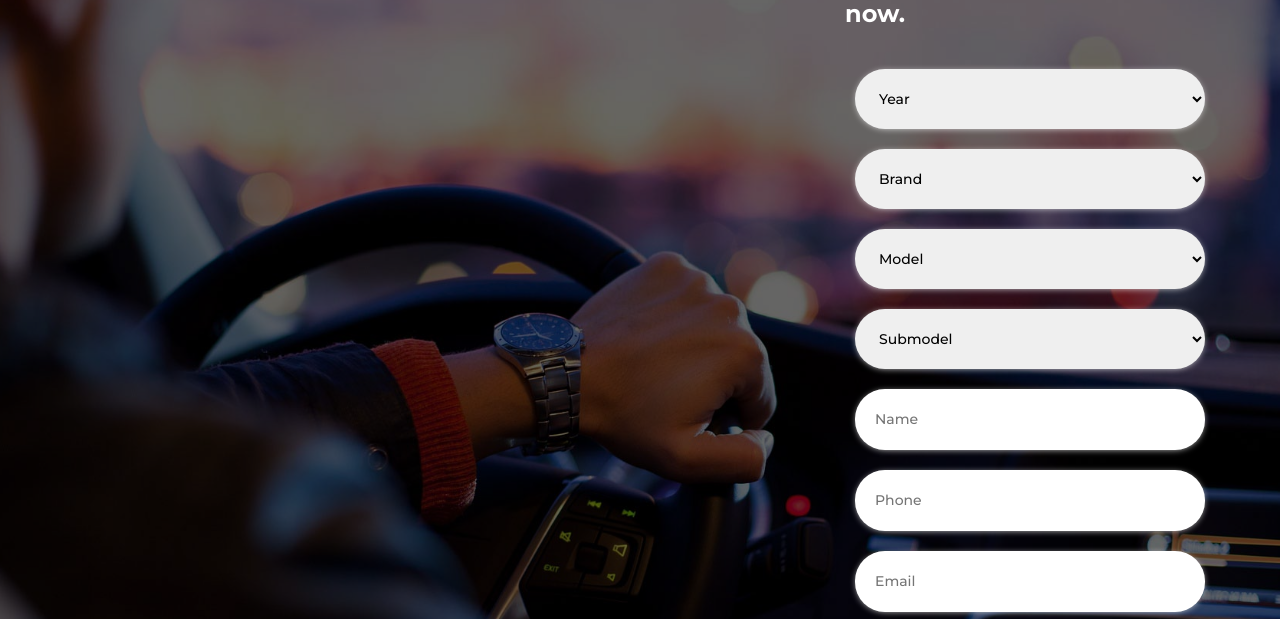
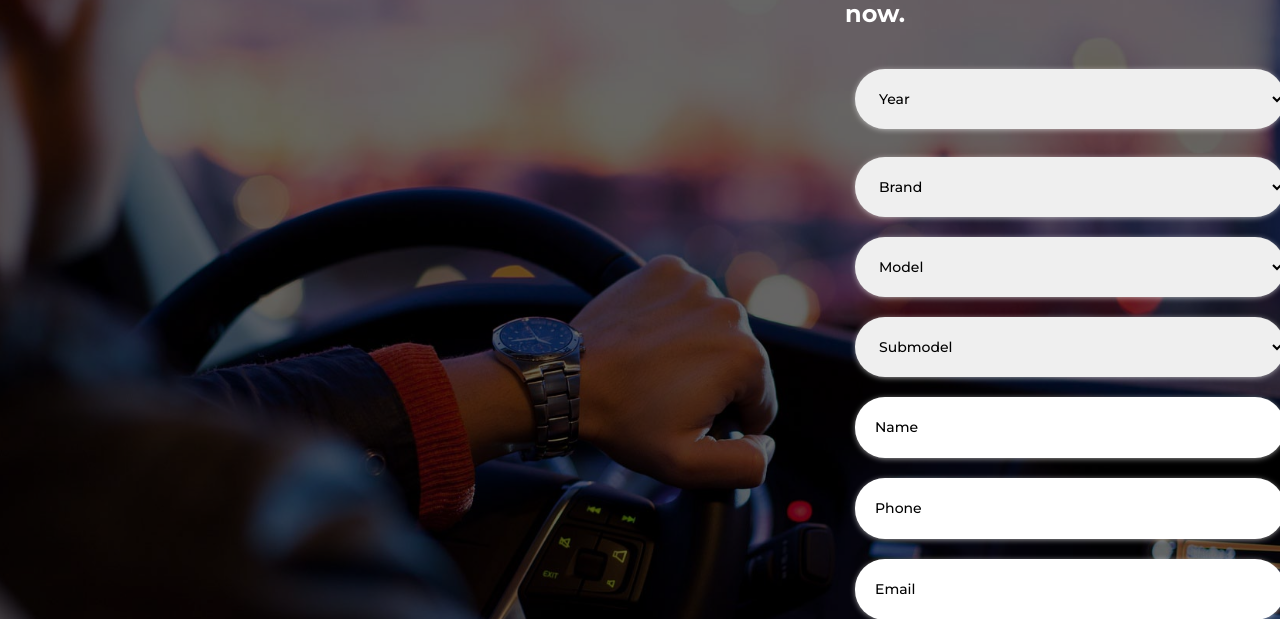
Before and after one commit to iamtheasad/beatnik-tech, a React (Create React App) app: page / in a window 1280 px wide. Shown: the part 2922-3541 px from the top of the page. Built offline with nearby package versions, Linux system fonts and the light colour scheme.

Commit message:
call to action issues fixed

```diff
--- a/src/assets/css/custom.css
+++ b/src/assets/css/custom.css
@@ -518,7 +518,7 @@ a.view_all_button:hover {
     Insurance Plan Start
 ***************************************/
 .insurance_bg {
-    background-image: url(/beatnik-tech/static/media/insuranc-bg.271612da.jpg);
+    background-image: url("../images/insuranc-bg.jpg");
     background-size: cover;
     background-position: center;
     background-attachment: fixed;
@@ -634,8 +634,8 @@ a.insurance_box_button {
     opacity: .6;
 }
 
-.call_action_item select#cars, .call_action_item input, .call_action_item button {
-    width: 100%;
+.call_action_item select, .call_action_item input, .call_action_item button {
+    width: 430px;
     padding: 20px;
     margin: 10px;
     box-shadow: 0px 1px 7px -2px #f7f7f7;
@@ -657,6 +657,13 @@ h2.call_to_action_title {
     font-size: 18px;
 }
 
+.call_action_item select, .call_action_item input::placeholder {
+    color: #000;
+}
+
+
+
+
 /**************************************
     Call to Action End
 ***************************************/
--- a/src/components/CallToAction/CallToAction.js
+++ b/src/components/CallToAction/CallToAction.js
@@ -1,5 +1,5 @@
 import React, {Component, Fragment} from 'react';
-import { Col, Container, Row} from "react-bootstrap";
+import {Col, Container, Row} from "react-bootstrap";
 
 class CallToAction extends Component {
     render() {
@@ -12,8 +12,11 @@ class CallToAction extends Component {
                         <Container>
                             <Row>
                                 <Col lg={4} md={6} sm={12} className="offset-md-5 offset-lg-8">
-                                    <h2 className="call_to_action_title">Get an instant quote from Dhaka leading insurers now.</h2>
+                                    <h2 className="call_to_action_title">Get an instant quote from Dhaka leading
+                                        insurers now.</h2>
                                     <div className="call_action_item">
+
+                                        <label>
                                             <select id="cars">
                                                 <optgroup label="Select Years">
                                                     <option value="volvo">Year</option>
@@ -22,6 +25,7 @@ class CallToAction extends Component {
                                                     <option value="saab">2012</option>
                                                 </optgroup>
                                             </select>
+                                        </label>
                                         <select id="cars">
                                             <optgroup label="Select Years">
                                                 <option value="volvo">Brand</option>
@@ -50,6 +54,8 @@ class CallToAction extends Component {
                                         <input type="text" placeholder="Phone"/>
                                         <input type="email" placeholder="Email"/>
                                         <button type="submit">Get Quotes Now</button>
+
+
                                     </div>
                                 </Col>
                             </Row>
```
Lines whose indentation alone changed are shown as unchanged.
